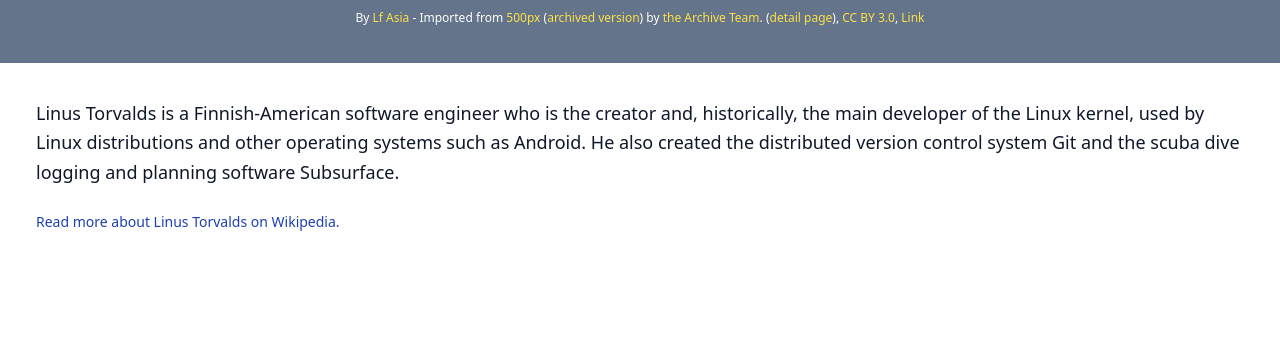
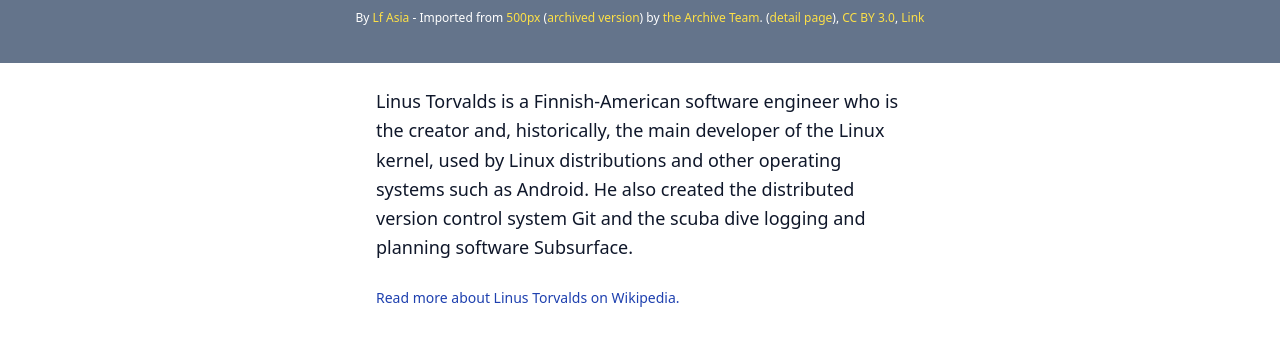
Before and after one commit to kevcomedia/fcc-tribute-page, a website built with Parcel: page src/index.html in a window 1280 px wide. Shown: the part 356-698 px from the top of the page. Built offline with nearby package versions, Linux system fonts and the light colour scheme.

Commit message:
Add max width to text on sm

```diff
--- a/src/index.html
+++ b/src/index.html
@@ -72,7 +72,7 @@
         </figure>
       </div>
 
-      <div class="p-6 sm:p-9">
+      <div class="p-6 sm:max-w-xl sm:mx-auto">
         <p id="tribute-info" class="mb-6 text-lg leading-relaxed">
           Linus Torvalds is a Finnish-American software engineer who is the
           creator and, historically, the main developer of the Linux kernel,
```
